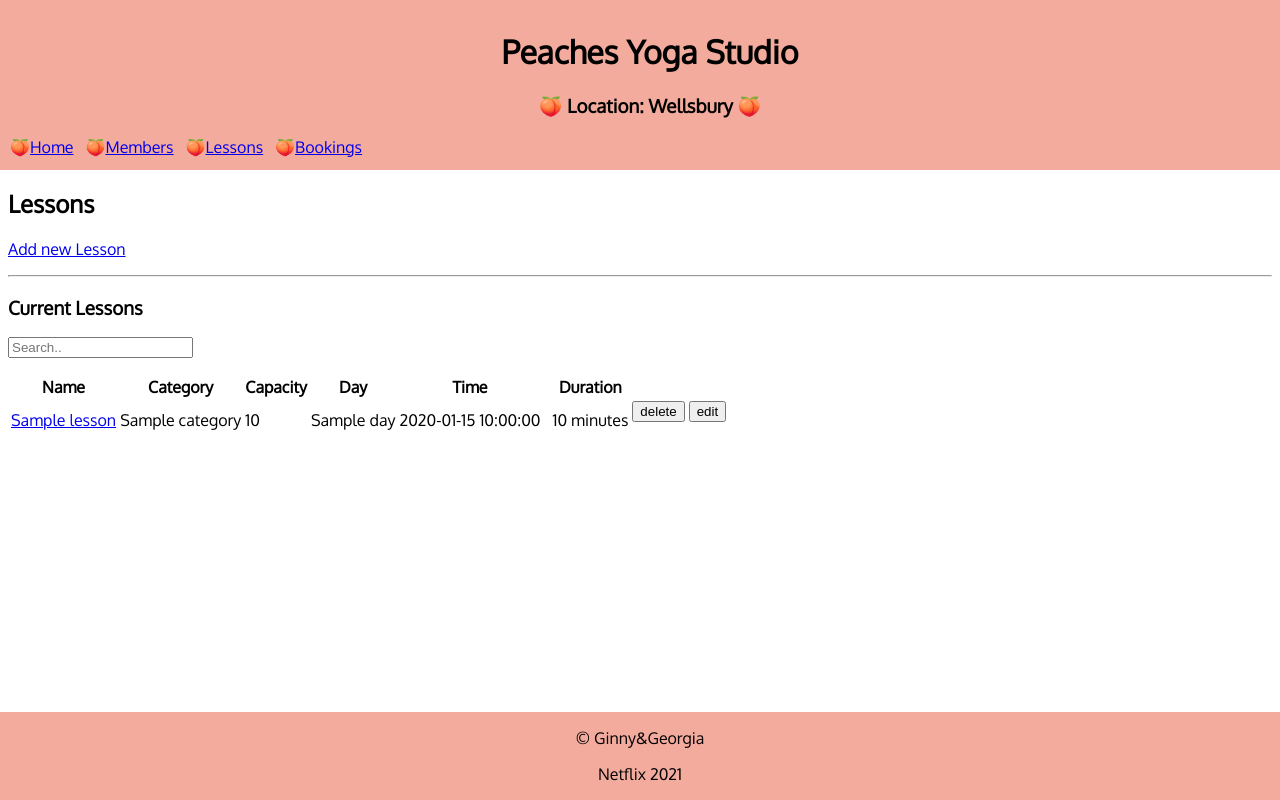
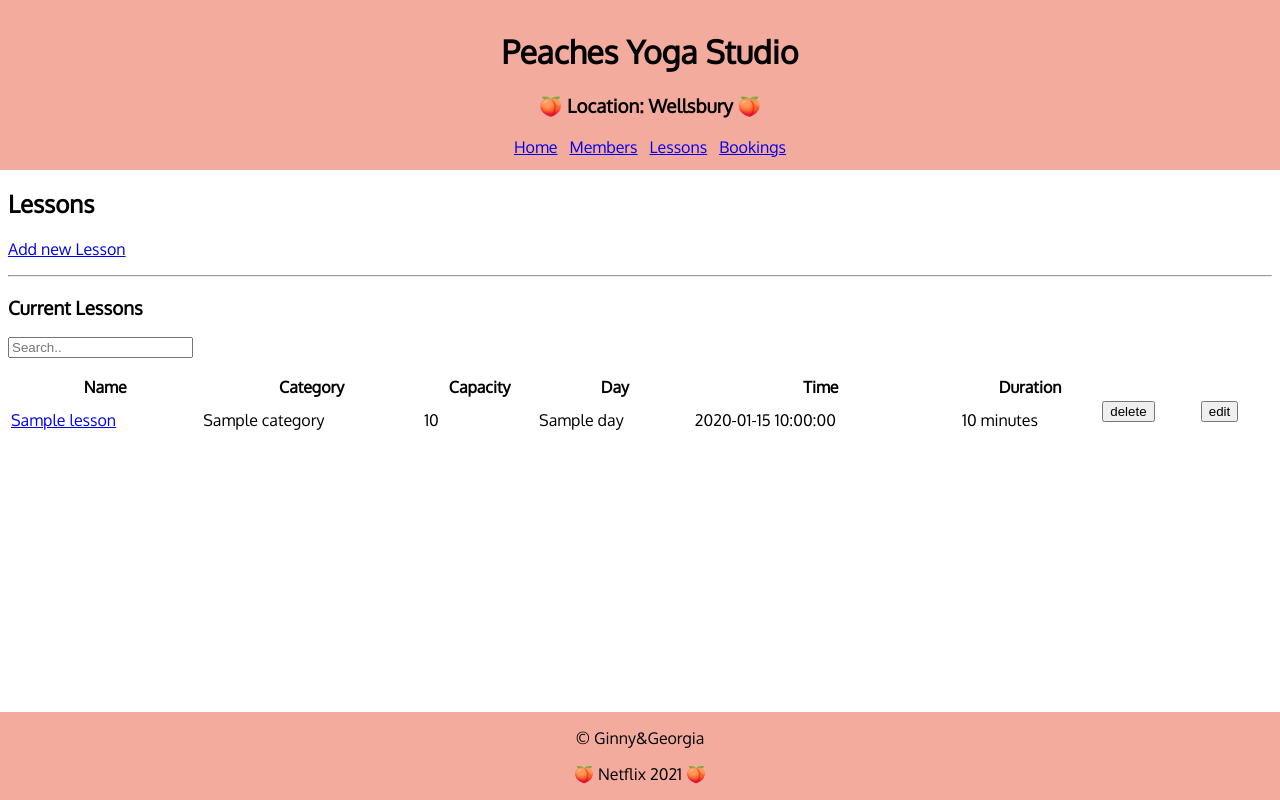
Before and after one commit to hollyhbrady/Peaches_Studio, a Flask app: page /lessons in a window 1280 px wide. Run offline with Flask 2, Linux system fonts and the light colour scheme; a database or web service that is not in the repository returns one stand-in record (values such as "Sample title"); some libraries are stand-ins or nearby versions.

Commit message:
css to strech tables, and alter buttons

```diff
--- a/static/style.css
+++ b/static/style.css
@@ -27,7 +27,17 @@ footer {
     font-family: 'Oxygen', sans-serif;
 }
 
-#space {
+tr.1 {
     display: flex;
-    justify-content: space-between;
+    align-self: flex-start;
 }
+
+form.button {
+    color: purple;
+    border-radius: 0px;
+    transition-duration: 0.4s;
+}
+
+form.button:hover {
+    color: rgb(46, 148, 37);
+  }
--- a/templates/base.html
+++ b/templates/base.html
@@ -11,11 +11,11 @@
 <header>
 <h1 style='text-align:center'>Peaches Yoga Studio</h1>
 <h3 style='text-align:center'>&#x1F351 Location: Wellsbury &#x1F351</h3>
-<nav>
-    &#x1F351<a href="/">Home</a> &nbsp
-    &#x1F351<a href="/members">Members</a> &nbsp
-    &#x1F351<a href="/lessons">Lessons</a> &nbsp
-    &#x1F351<a href="/bookings">Bookings</a>
+<nav style='text-align:center'>
+    <a href="/">Home</a> &nbsp
+    <a href="/members">Members</a> &nbsp
+    <a href="/lessons">Lessons</a> &nbsp
+    <a href="/bookings">Bookings</a>
 </nav>
 </header>
     <body>
@@ -27,6 +27,6 @@
     </body>
     <footer>
         <p style='text-align:center'>&#169 Ginny&Georgia</p>
-        <p style='text-align:center'>Netflix 2021</p>
+        <p style='text-align:center'> &#x1F351 Netflix 2021 &#x1F351</p>
     </footer>
 </html>
--- a/templates/bookings/index.html
+++ b/templates/bookings/index.html
@@ -5,7 +5,7 @@
 <p><a href="/bookings/new">Add new Booking</a></p>
 <hr>
 <h3>Current Bookings</h3>
-<table class=space>
+<table border="0" width="100%">
   <tr>
     <th>Member</th>
     <th></th>
@@ -30,7 +30,7 @@
     <td>{{booking.lesson.duration}} minutes</td>
     <td></td>
     <td>
-      <form action="/bookings/{{booking.id}}/delete" method='POST'>
+      <form class="button" action="/bookings/{{booking.id}}/delete" method='POST'>
         <input type="submit" value="delete">
       </form>
     </td>
--- a/templates/lessons/index.html
+++ b/templates/lessons/index.html
@@ -7,7 +7,7 @@
 <hr>
 <h3>Current Lessons</h3>
 <p><input type="text" placeholder="Search.."></p>
-<table class=space>
+<table border="0" width="100%">
   <tr>
     <th>Name</th>
     <th>Category</th>
@@ -32,13 +32,13 @@
     <td></td>
     <td>{{lesson.duration}} minutes</td>
     <td>
-      <form action="/lessons/{{lesson.id}}/delete" method='POST'>
-        <input type="submit" value="delete">
+      <form class="button" action="/lessons/{{lesson.id}}/delete" method='POST'>
+        <input class="button" type="submit" value="delete">
       </form>
     </td>
     <td>
-      <form action="/lessons/{{lesson.id}}/edit">
-        <input type="submit" value="edit">
+      <form class="button" action="/lessons/{{lesson.id}}/edit">
+        <input class="button" type="submit" value="edit">
     </form>
     </td>
   </tr>
```
Also changed, not shown: templates/members/index.html (+4 -4 lines).
